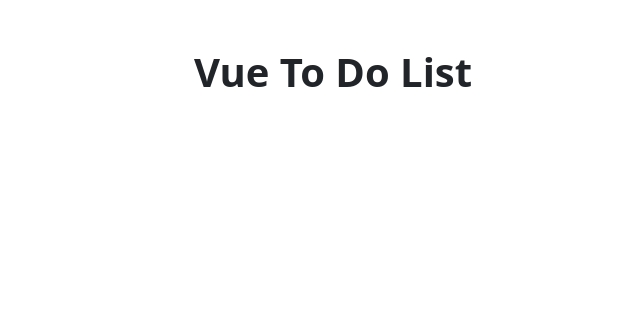
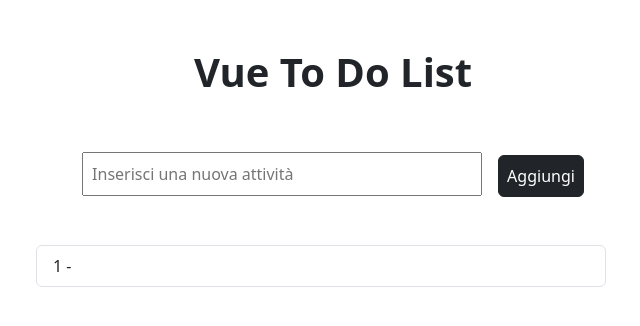
Before and after one commit to PlacidoBonfiglio/vue-todolist, a plain HTML site: page index.html in a window 1280 px wide. Shown: the whole page, without its empty margins (307-947 px from the left). Drawn offline with nearby package versions, Linux system fonts and the light colour scheme.

Commit message:
added css and comments

```diff
--- a/css/style.css
+++ b/css/style.css
@@ -0,0 +1,3 @@
+#todo-text {
+    width: 400px;
+}
--- a/index.html
+++ b/index.html
@@ -26,7 +26,25 @@
         <!-- APP VUE JS -->
         <div class="row" id="app">
             <!-- TITOLO -->
-            <h1 class="text-center mt-5 fw-bold">Vue To Do List</h1>
+            <h1 class="text-center py-5 fw-bold">Vue To Do List</h1>
+
+            <!-- INPUT TEXT E BUTTON -->
+            <div class="mb-3 text-center mb-5">
+                <input type="text" class="p-2 me-3" placeholder="Inserisci una nuova attività" id="todo-text"
+                    v-model="todoList.text">
+                <button type="button" class="btn btn-dark p-2">Aggiungi</button>
+            </div>
+
+
+
+            <!-- LISTA DELLE ATTIVITA' -->
+            <div class="row row-cols-2 justify-content-center p-0">
+                <ul class="list-group p-0">
+                    <li v-for="(todoElement, index) in todoList" class="list-group-item">
+                        {{index + 1}} - {{todoElement.text}}
+                    </li>
+                </ul>
+            </div>
 
         </div>
     </div>
--- a/script.js
+++ b/script.js
@@ -3,7 +3,13 @@ const { createApp } = Vue;
 createApp({
     data() {
         return {
-
+            todoList: [
+                {
+                    text: '',
+                    done: false
+                }
+            ]
         }
     }
-})
+
+}).mount('#app');
```
